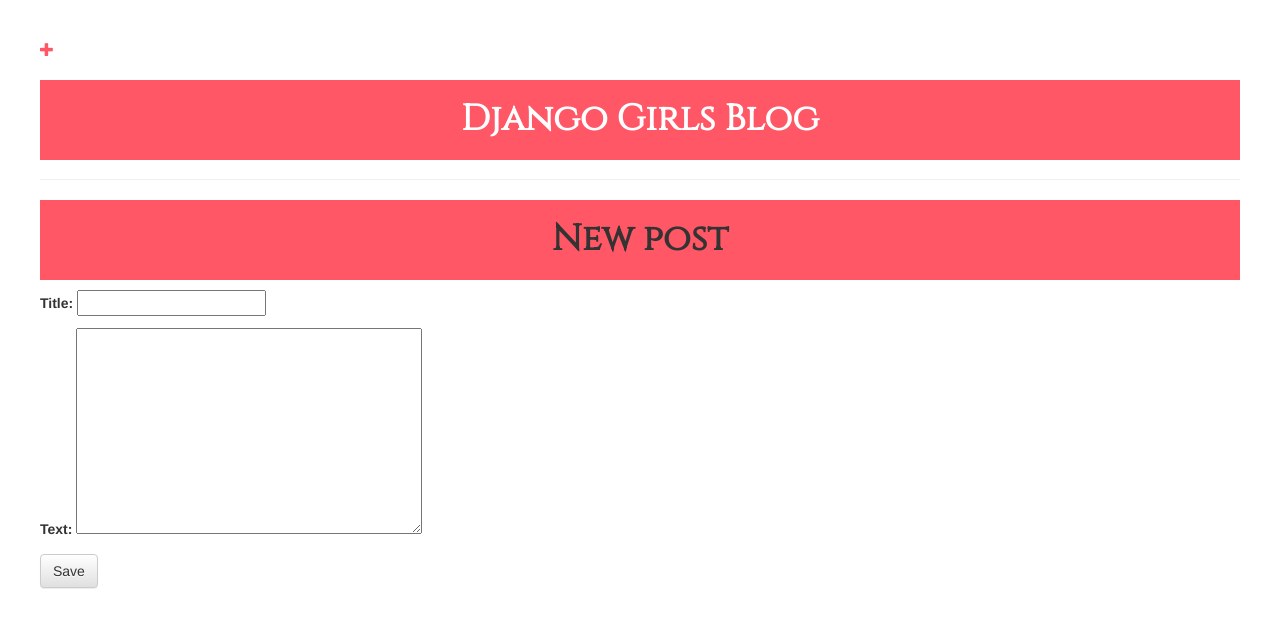
After one commit to sgomezgarcia/my-first-blog, a Django app: page /post/new/ in a window 1280 px wide. The commit adds this page. Shown: the top 628 px of the page. Run offline with Django 3.2, Linux system fonts and the light colour scheme; some libraries are stand-ins or nearby versions.

Commit message:
edit and create form

```diff
--- /dev/null
+++ b/blog/forms.py
@@ -0,0 +1,9 @@
+from django import forms
+
+from .models import Post
+
+class PostForm(forms.ModelForm):
+
+    class Meta:
+        model = Post
+        fields = ('title', 'text',)
--- a/blog/static/css/post_list.css
+++ b/blog/static/css/post_list.css
@@ -34,3 +34,6 @@
 p{
     text-align: justify;
 }
+a:hover{
+    color: #3bcaff;
+}
--- a/blog/templates/blog/base.html
+++ b/blog/templates/blog/base.html
@@ -11,7 +11,8 @@
 <body>
 <header>
     <div class="page-header">
-        <h1><a href="" class="title">Django Girls Blog</a></h1>
+        <a href="{% url 'post_new' %}" class="top-menu"><span class="glyphicon glyphicon-plus"></span></a>
+        <h1><a href="/" class="title">Django Girls Blog</a></h1>
     </div>
 </header>
 <div>
--- a/blog/templates/blog/post_detail.html
+++ b/blog/templates/blog/post_detail.html
@@ -7,6 +7,7 @@
                 {{ post.published_date }}
             </div>
         {% endif %}
+        <a class="btn btn-default" href="{% url 'post_edit' pk=post.pk %}"><span class="glyphicon glyphicon-pencil"></span></a>
         <h2>{{ post.title }}</h2>
         <p>{{ post.text|linebreaksbr }}</p>
     </div>
--- /dev/null
+++ b/blog/templates/blog/post_edit.html
@@ -0,0 +1,9 @@
+{% extends 'blog/base.html' %}
+
+{% block content %}
+    <h1>New post</h1>
+    <form method="POST" class="post-form">{% csrf_token %}
+        {{ form.as_p }}
+        <button type="submit" class="save btn btn-default">Save</button>
+    </form>
+{% endblock %}
--- a/blog/urls.py
+++ b/blog/urls.py
@@ -4,4 +4,6 @@
 urlpatterns = [
     path('', views.post_list, name='post_list'),
     path('post/<int:pk>/', views.post_detail, name='post_detail'),
+    path('post/new/', views.post_new, name='post_new'),
+    path('post/<int:pk>/edit/', views.post_edit, name='post_edit'),
 ]
--- a/blog/views.py
+++ b/blog/views.py
@@ -1,6 +1,8 @@
 from django.shortcuts import render, get_object_or_404
 from django.utils import timezone
 from .models import Post
+from .forms import PostForm
+from django.shortcuts import redirect
 
 
 def post_list(request):
@@ -10,3 +12,30 @@
 def post_detail(request, pk):
     post = get_object_or_404(Post, pk=pk)
     return render(request, 'blog/post_detail.html', {'post': post})
+
+def post_new(request):
+    if request.method == "POST":
+        form = PostForm(request.POST)
+        if form.is_valid():
+            post = form.save(commit=False)
+            post.author = request.user
+            post.published_date = timezone.now()
+            post.save()
+            return redirect('blog.views.post_detail', pk=post.pk)
+    else:
+        form = PostForm()
+    return render(request, 'blog/post_edit.html', {'form': form})
+
+def post_edit(request, pk):
+    post = get_object_or_404(Post, pk=pk)
+    if request.method == "POST":
+        form = PostForm(request.POST, instance=post)
+        if form.is_valid():
+            post = form.save(commit=False)
+            post.author = request.user
+            post.published_date = timezone.now()
+            post.save()
+            return redirect('post_detail', pk=post.pk)
+    else:
+        form = PostForm(instance=post)
+    return render(request, 'blog/post_edit.html', {'form': form})
```
